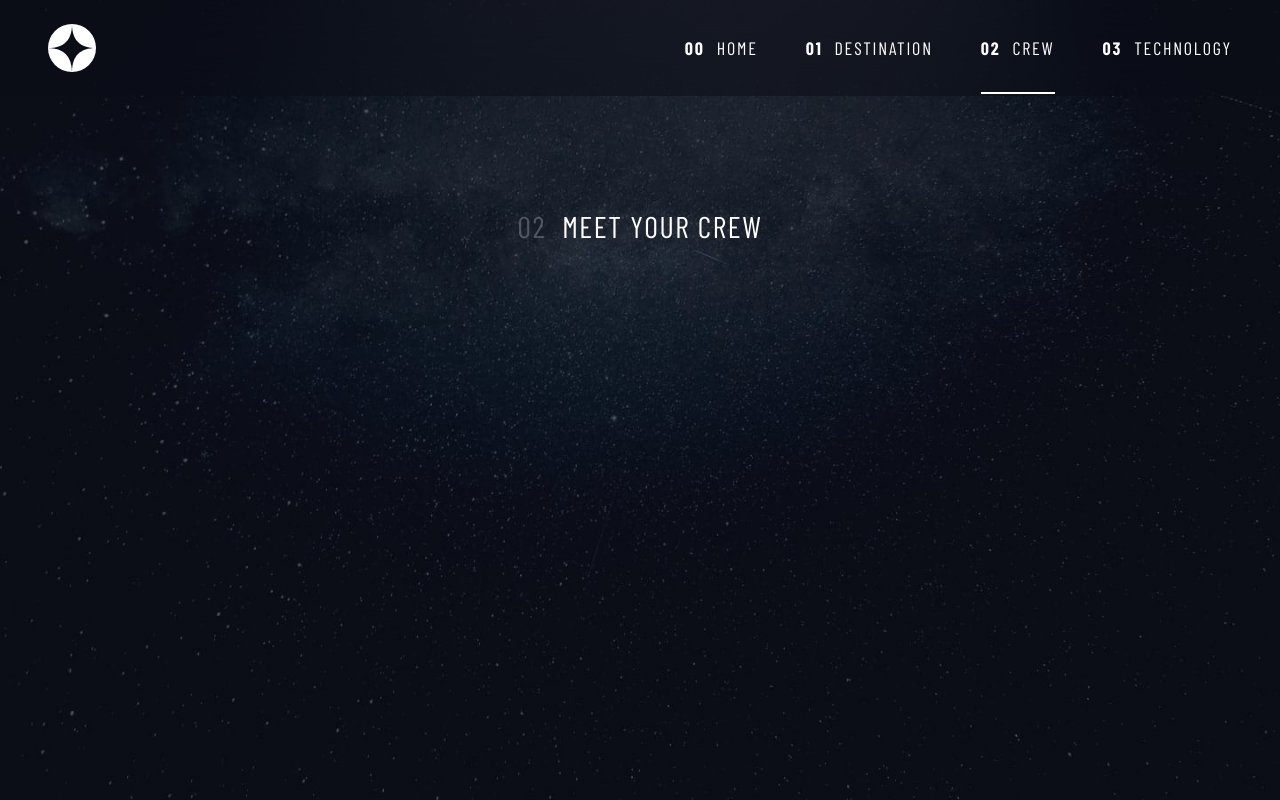
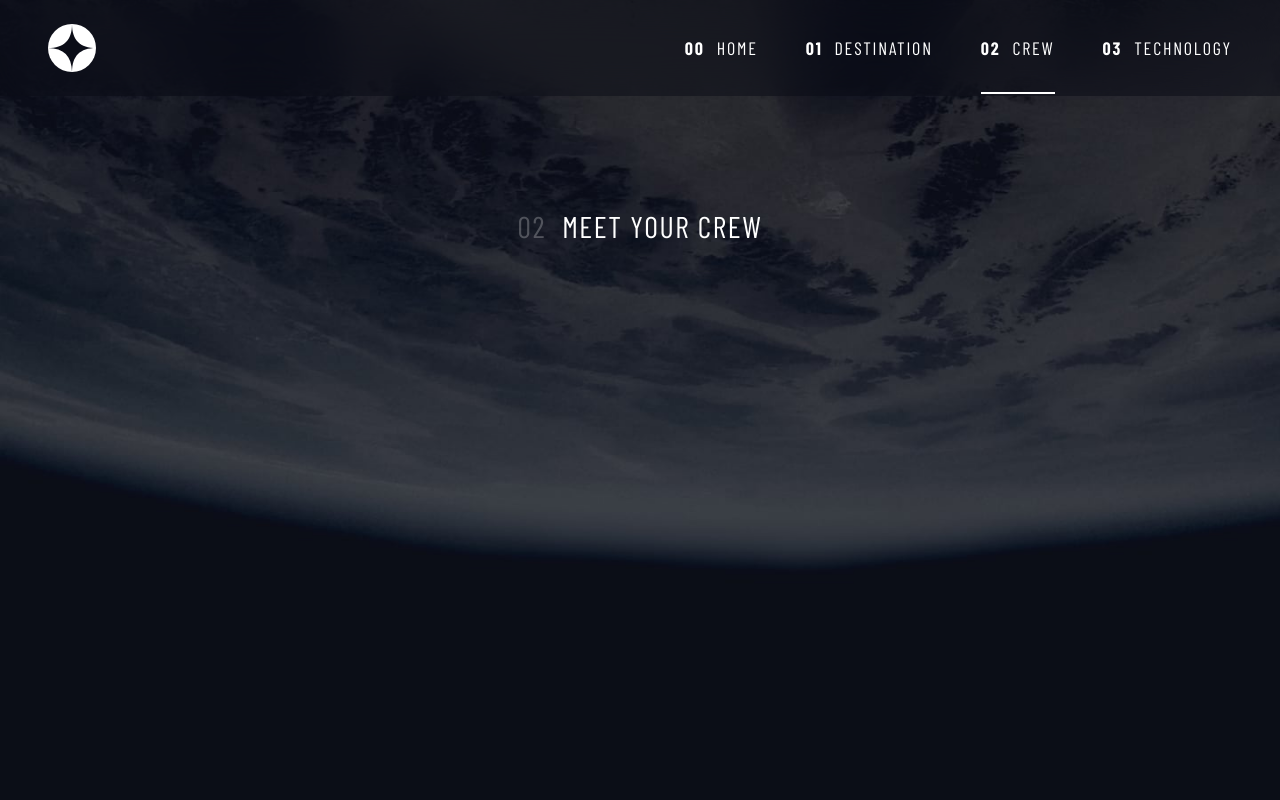
Before and after one commit to kamalsingh200238/space_website_v2, a Next.js app: page /crew in a window 1280 px wide. Built offline with nearby package versions, Linux system fonts and the light colour scheme; a web font is replaced by a local one.

Commit message:
changed destination image to crew image

```diff
--- a/pages/crew/index.tsx
+++ b/pages/crew/index.tsx
@@ -6,7 +6,7 @@ export default function Crew() {
     <div className="min-h-screen bg-primary-500 text-white">
       <div
         id="content"
-        className="bg-destination-mobile bg-cover bg-no-repeat md:bg-destination-tablet lg:bg-destination-desktop"
+        className="bg-crew-mobile bg-cover bg-no-repeat md:bg-crew-tablet lg:bg-crew-desktop"
       >
         <main className="">
           <section className="hero-size grid justify-center px-6 py-28 md:px-40 md:py-52">
```
